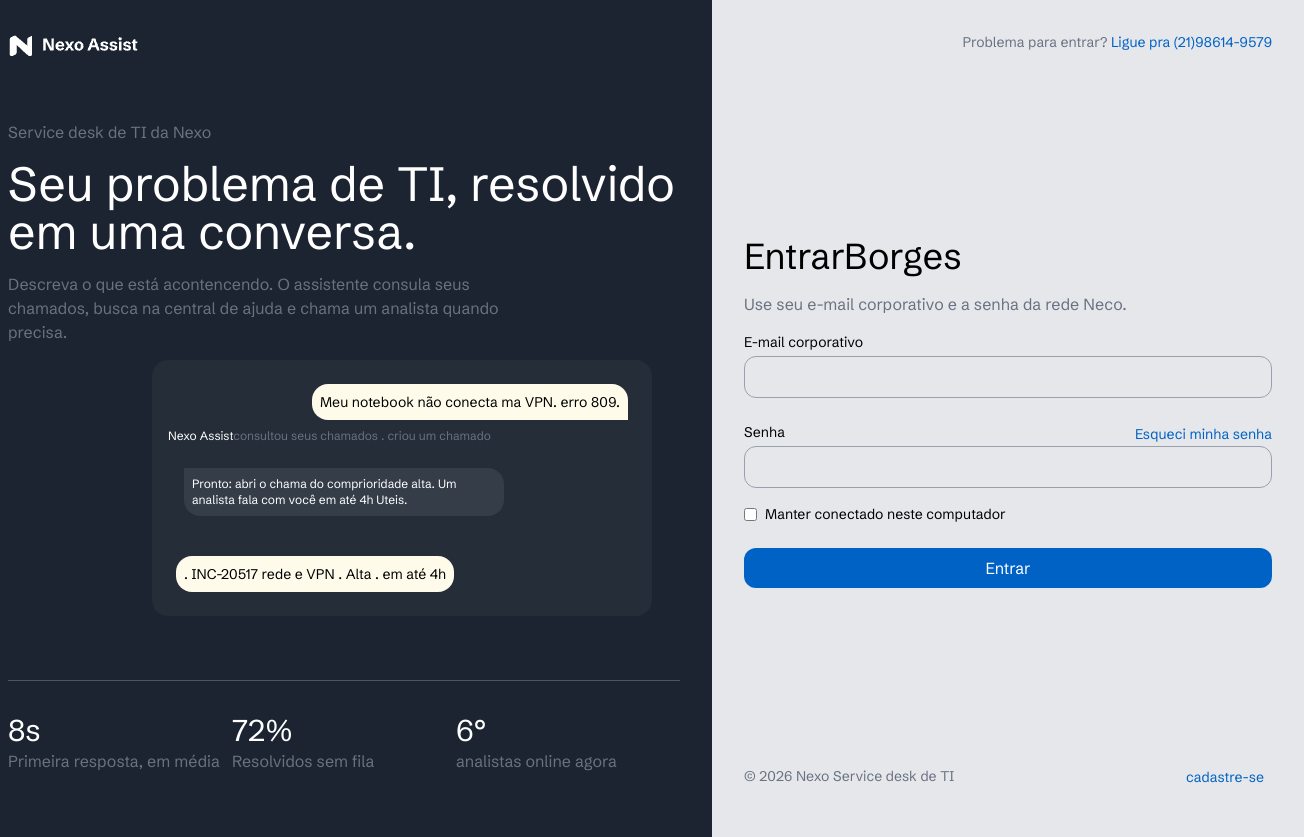
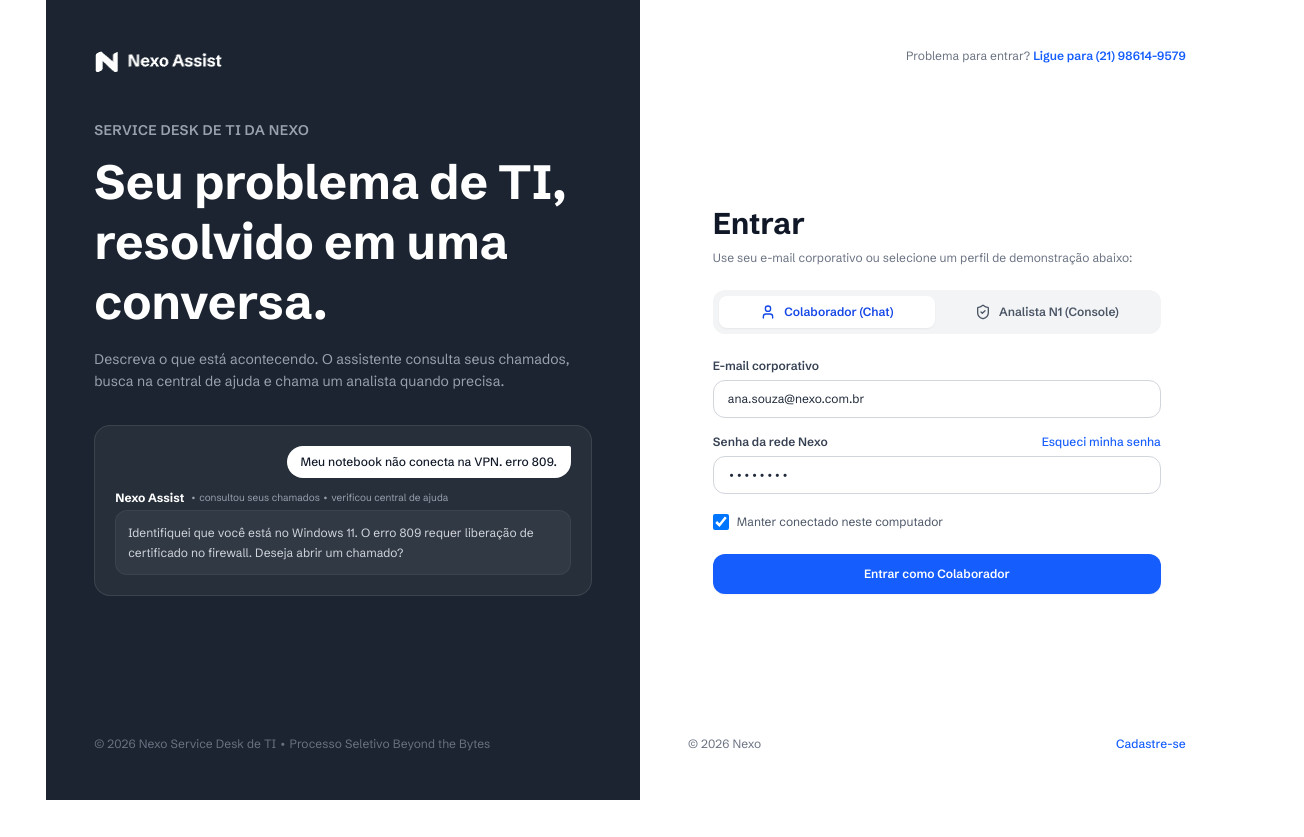
Before and after one commit to Paulo-Borges/desafioNexo, a React (Vite) app: page / in a window 1280 px wide. Shown: the whole page, 1304 px wide, since content can reach past the window. After the commit the page ends 800 px from the top, so only its background shows below. Built offline with nearby package versions, Linux system fonts and the light colour scheme.

Commit message:
feat: finalizando pra entregar desafio

```diff
--- a/src/UserContext.tsx
+++ b/src/UserContext.tsx
@@ -1,8 +1,17 @@
 import React from "react";
+
+export interface UserProfile {
+  name: string;
+  email: string;
+  role: "colaborador" | "analista";
+  department: string;
+}
 
 export interface UserContextType {
   usuario: string | null;
-  // adicione outras propriedades aqui se precisar
+  currentUser: UserProfile;
+  setUser: (user: UserProfile) => void;
+  logout: () => void;
 }
 
 export const UserContext = React.createContext<UserContextType | null>(null);
--- a/src/UserStorage.tsx
+++ b/src/UserStorage.tsx
@@ -1,9 +1,46 @@
-import React from "react";
-import { UserContext } from "./UserContext"; // Importa do arquivo criado acima
+import React, { useState } from "react";
+import { UserContext, type UserProfile } from "./UserContext";
+
+const DEFAULT_USER: UserProfile = {
+  name: "Ana Souza",
+  email: "ana.souza@nexo.com.br",
+  role: "colaborador",
+  department: "Financeiro"
+};
+
+const USER_STORAGE_KEY = "nexo_current_logged_user";
 
 export const UserStorage = ({ children }: { children: React.ReactNode }) => {
+  const [currentUser, setCurrentUser] = useState<UserProfile>(() => {
+    const saved = localStorage.getItem(USER_STORAGE_KEY);
+    if (saved) {
+      try {
+        return JSON.parse(saved);
+      } catch {
+        return DEFAULT_USER;
+      }
+    }
+    return DEFAULT_USER;
+  });
+
+  const setUser = (user: UserProfile) => {
+    setCurrentUser(user);
+    localStorage.setItem(USER_STORAGE_KEY, JSON.stringify(user));
+  };
+
+  const logout = () => {
+    localStorage.removeItem(USER_STORAGE_KEY);
+  };
+
   return (
-    <UserContext.Provider value={{ usuario: "Borges" }}>
+    <UserContext.Provider
+      value={{
+        usuario: currentUser.name,
+        currentUser,
+        setUser,
+        logout
+      }}
+    >
       {children}
     </UserContext.Provider>
   );
--- a/src/components/login/LoginForm.tsx
+++ b/src/components/login/LoginForm.tsx
@@ -1,151 +1,212 @@
-import React from "react";
-import { UserContext } from "../../UserContext";
-import { Link } from "react-router-dom";
+import React, { useState } from "react";
+import { UserContext, type UserProfile } from "../../UserContext";
+import { Link, useNavigate } from "react-router-dom";
 import nexoBranco from "../../assets/nexoBranco.png";
-import { useNavigate } from "react-router-dom";
+import { User, ShieldCheck } from "lucide-react";
+
+const DEMO_PROFILES: UserProfile[] = [
+  {
+    name: "Ana Souza",
+    email: "ana.souza@nexo.com.br",
+    role: "colaborador",
+    department: "Financeiro"
+  },
+  {
+    name: "Lucas Ribeiro",
+    email: "lucas.ribeiro@nexo.com.br",
+    role: "analista",
+    department: "Service Desk N1/N2"
+  }
+];
 
 const LoginForm: React.FC = () => {
   const context = React.useContext(UserContext);
   const navigate = useNavigate();
-  console.log(context);
+
+  const [selectedRole, setSelectedRole] = useState<"colaborador" | "analista">("colaborador");
+  const [email, setEmail] = useState<string>("ana.souza@nexo.com.br");
+  const [password, setPassword] = useState<string>("••••••••");
+
+  const handleSelectRole = (role: "colaborador" | "analista") => {
+    setSelectedRole(role);
+    const profile = DEMO_PROFILES.find(p => p.role === role)!;
+    setEmail(profile.email);
+  };
 
   const handleSubmit = (event: React.FormEvent) => {
     event.preventDefault();
-    console.log("Form submitted");
+    const profile = DEMO_PROFILES.find(p => p.role === selectedRole) || DEMO_PROFILES[0];
+
+    if (context?.setUser) {
+      context.setUser(profile);
+    }
+
+    if (profile.role === "analista") {
+      navigate("/atendente");
+    } else {
       navigate("/chat");
+    }
   };
 
   return (
-    <section className="flex ">
-      <div className="bg-[rgba(27,36,48,1)] flex-1 p-8">
+    <section className="flex min-h-screen w-full bg-white">
+      {/* Coluna Esquerda: Apresentação Nexo (Tela 1 do Protótipo) */}
+      <div className="bg-[#1b2430] w-1/2 p-12 flex flex-col justify-between shrink-0">
+        <div>
           <img
             src={nexoBranco}
             alt="Nexo Logo"
-          style={{ width: "130px", height: "auto" }}
-          className="mb-16"
+            className="w-32 mb-12"
           />
 
-        <p className="text-gray-500 mb-4">Service desk de TI da Nexo</p>
-        <h1
-          className="text-white text-5xl"
-          style={{ width: "672px", height: "112px" }}
-        >
+          <p className="text-gray-400 text-sm font-semibold tracking-wide uppercase mb-3">
+            Service desk de TI da Nexo
+          </p>
+          <h1 className="text-white text-4xl lg:text-5xl font-bold leading-tight mb-4 max-w-xl">
             Seu problema de TI, resolvido em uma conversa.
           </h1>
-        <p className="text-gray-500 mb-4 w-125">
-          Descreva o que está acontencendo. O assistente consula seus chamados,
+          <p className="text-gray-400 text-sm leading-relaxed mb-8 max-w-lg">
+            Descreva o que está acontecendo. O assistente consulta seus chamados,
             busca na central de ajuda e chama um analista quando precisa.
           </p>
-        <div className="bg-[rgba(255,255,255,0.04)] p-4 rounded-2xl mb-4 w-125 ml-36 ">
-          <div className="flex justify-end right-0 p-2">
-            <p className="bg-amber-50 p-2 rounded-l-2xl rounded-tr-2xl text-sm">
-              Meu notebook não conecta ma VPN. erro 809.
+
+          {/* Card Mock da conversa no Login */}
+          <div className="bg-white/5 border border-white/10 p-5 rounded-2xl max-w-lg space-y-3">
+            <div className="flex justify-end">
+              <p className="bg-white text-gray-900 px-3.5 py-2 rounded-2xl rounded-tr-xs text-xs font-medium shadow-xs">
+                Meu notebook não conecta na VPN. erro 809.
               </p>
             </div>
-          <p className="text-white text-xs mb-2">
-            Nexo Assist
-            <span className="text-gray-500">
-              consultou seus chamados . criou um chamado
+            <div className="space-y-1">
+              <p className="text-white text-xs font-bold flex items-center gap-1.5">
+                <span>Nexo Assist</span>
+                <span className="text-[10px] text-gray-400 font-normal">
+                  • consultou seus chamados • verificou central de ajuda
                 </span>
               </p>
-          <div className=" p-4 rounded mb-4">
-            <p className="text-white text-xs rounded-r-2xl rounded-bl-2xl w-80 bg-[rgba(255,255,255,0.08)] p-2">
-              Pronto: abri o chama do comprioridade alta. Um analista fala com
-              você em até 4h Uteis.
-            </p>
-          </div>
-          <div className="flex justify-start p-2">
-            <p className="bg-amber-50 p-2 rounded-2xl text-sm">
-              . INC-20517 rede e VPN . Alta . em até 4h
+              <p className="text-gray-300 text-xs bg-white/5 p-3 rounded-xl border border-white/5 leading-relaxed">
+                Identifiquei que você está no Windows 11. O erro 809 requer liberação de certificado no firewall. Deseja abrir um chamado?
               </p>
             </div>
           </div>
-        <div className="flex border-t-[0.1px] border-gray-600 mt-16 mb-8">
-          <div className="flex-1 mt-8">
-            <p className="text-white text-3xl">8s</p>
-            <p className="text-gray-500">Primeira resposta, em média</p>
-          </div>
-          <div className="flex-1 mt-8">
-            <p className="text-white text-3xl">72%</p>
-            <p className="text-gray-500">Resolvidos sem fila</p>
         </div>
 
-          <div className="flex-1 mt-8">
-            <p className="text-white text-3xl">6°</p>
-            <p className="text-gray-500">analistas online agora</p>
+        <p className="text-gray-500 text-xs">
+          © 2026 Nexo Service Desk de TI • Processo Seletivo Beyond the Bytes
+        </p>
       </div>
+
+      {/* Coluna Direita: Formulário de Login com Seletor Rápido de Perfil */}
+      <div className="w-1/2 p-12 flex flex-col justify-between bg-white overflow-y-auto">
+        <div className="flex justify-end">
+          <p className="text-xs text-gray-500">
+            Problema para entrar?{" "}
+            <span className="text-blue-600 font-semibold cursor-pointer hover:underline">
+              Ligue para (21) 98614-9579
+            </span>
+          </p>
         </div>
+
+        <div className="max-w-md w-full mx-auto my-auto py-8">
+          <h2 className="text-3xl font-bold text-gray-900 mb-2">Entrar</h2>
+          <p className="text-gray-500 text-xs mb-6">
+            Use seu e-mail corporativo ou selecione um perfil de demonstração abaixo:
+          </p>
+
+          {/* SELETOR DE PERFIL INTERATIVO (ORIGINAL & PROFISSIONAL) */}
+          <div className="mb-6 p-1.5 bg-gray-100 rounded-xl flex gap-1">
+            <button
+              type="button"
+              onClick={() => handleSelectRole("colaborador")}
+              className={`flex-1 py-2 px-3 rounded-lg text-xs font-semibold flex items-center justify-center gap-2 transition cursor-pointer ${
+                selectedRole === "colaborador"
+                  ? "bg-white text-blue-700 shadow-xs"
+                  : "text-gray-600 hover:text-gray-900"
+              }`}
+            >
+              <User className="w-4 h-4" />
+              <span>Colaborador (Chat)</span>
+            </button>
+
+            <button
+              type="button"
+              onClick={() => handleSelectRole("analista")}
+              className={`flex-1 py-2 px-3 rounded-lg text-xs font-semibold flex items-center justify-center gap-2 transition cursor-pointer ${
+                selectedRole === "analista"
+                  ? "bg-white text-blue-700 shadow-xs"
+                  : "text-gray-600 hover:text-gray-900"
+              }`}
+            >
+              <ShieldCheck className="w-4 h-4" />
+              <span>Analista N1 (Console)</span>
+            </button>
           </div>
-      <div className="bg-gray-200 flex-1 p-8">
-        <div className="flex justify-end">
-          <h1 className="text-sm text-gray-500">
-            Problema para entrar?{" "}
-            <span className="text-[rgba(0,98,196,1)]">
-              Ligue pra (21)98614-9579
-            </span>
-          </h1>
-        </div>
-        <form onSubmit={handleSubmit} className="flex flex-col mt-46 w-132">
-          <h1 className="text-4xl mb-4">
-            Entrar
-            {context?.usuario}
-          </h1>
-          <p className="text-gray-500 mb-4">
-            Use seu e-mail corporativo e a senha da rede Neco.
-          </p>
-          <label htmlFor="username" className="block mb-1 text-sm">
+
+          <form onSubmit={handleSubmit} className="space-y-4">
+            <div>
+              <label htmlFor="username" className="block mb-1.5 text-xs font-semibold text-gray-700">
                 E-mail corporativo
               </label>
               <input
                 type="text"
-            name="username"
                 id="username"
-            className="border border-gray-400 rounded-xl p-2 mb-2"
+                value={email}
+                onChange={(e) => setEmail(e.target.value)}
+                className="w-full border border-gray-300 rounded-xl px-3.5 py-2.5 text-xs text-gray-800 focus:outline-none focus:border-blue-500 focus:ring-1 focus:ring-blue-500 transition"
+                required
               />
-          <div className="flex justify-between items-center mt-4">
-            <label htmlFor="password" className="block mb-1 text-sm">
-              Senha
+            </div>
+
+            <div>
+              <div className="flex justify-between items-center mb-1.5">
+                <label htmlFor="password" className="block text-xs font-semibold text-gray-700">
+                  Senha da rede Nexo
                 </label>
                 <Link
                   to="/login/esqueci"
-              className="text-sm text-[rgba(0,98,196,1)] hover:underline"
+                  className="text-xs text-blue-600 hover:underline font-medium"
                 >
                   Esqueci minha senha
                 </Link>
               </div>
               <input
                 type="password"
-            name="password"
                 id="password"
-            className="border border-gray-400 rounded-xl p-2 mb-2"
+                value={password}
+                onChange={(e) => setPassword(e.target.value)}
+                className="w-full border border-gray-300 rounded-xl px-3.5 py-2.5 text-xs text-gray-800 focus:outline-none focus:border-blue-500 focus:ring-1 focus:ring-blue-500 transition"
+                required
               />
+            </div>
 
-          <label className="flex items-center gap-2 mb-4">
-            <input type="checkbox" className="form-checkbox" />
-            <span className="text-sm mt-2 mb-2">
+            <label className="flex items-center gap-2 cursor-pointer pt-1">
+              <input
+                type="checkbox"
+                defaultChecked
+                className="rounded text-blue-600 focus:ring-blue-500 w-4 h-4 border-gray-300"
+              />
+              <span className="text-xs text-gray-600">
                 Manter conectado neste computador
               </span>
             </label>
+
             <button
               type="submit"
-            className="bg-[rgba(0,98,196,1)] hover:bg-[#496a8c] rounded-xl p-2 mb-4"
+              className="w-full bg-blue-600 hover:bg-blue-700 text-white font-semibold rounded-xl py-3 text-xs transition cursor-pointer shadow-xs mt-2"
             >
-            <p className="text-white text-center">Entrar</p>
+              {selectedRole === "analista" ? "Entrar como Analista de Suporte" : "Entrar como Colaborador"}
             </button>
           </form>
+        </div>
 
-        <div className="flex justify-between items-center">
-          <p className="text-gray-500 text-sm flex justify-center mt-40">
-            © 2026 Nexo Service desk de TI
-          </p>
-          <div className="mt-40">
+        <div className="flex justify-between items-center text-xs text-gray-500">
+          <span>© 2026 Nexo</span>
           <Link
             to="/login/criar"
-              className="pointer border-none text-sm text-[rgba(0,98,196,1)] hover:underline rounded p-2"
+            className="text-blue-600 hover:underline font-medium"
           >
-              cadastre-se
+            Cadastre-se
           </Link>
-          </div>
         </div>
       </div>
     </section>
```
Also changed, not shown: 2 other files (tests, documents, lock files or other folders). Lines whose indentation alone changed are shown as unchanged.
